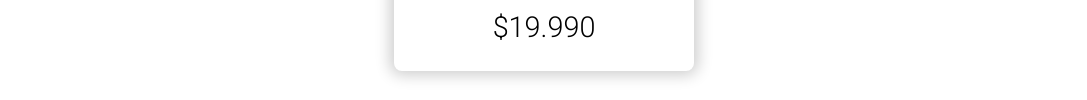
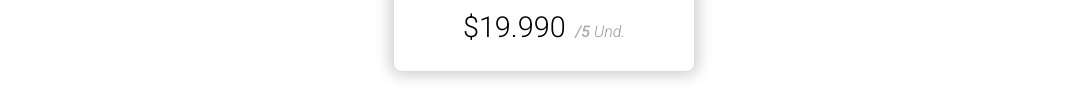
Before and after one commit to Victor-Benitez-Contreras/1componentxday-01, a plain HTML site: page 01-Lunes/index.html in a window 1280 px wide. Shown: the part 778-878 px from the top of the page, without its empty margins (96-1183 px from the left). Drawn offline with Linux system fonts and the light colour scheme.

Commit message:
componente día lunes corregido y completado

```diff
--- a/01-Lunes/estilos.css
+++ b/01-Lunes/estilos.css
@@ -141,11 +141,30 @@ img {
     justify-content: center;
 }
 
-
-
+.precio__stock{
+    display: inline-block;
+    width: 90%;
+    text-align: center;
+    margin: auto;
+}
 .precio{
     font-weight: lighter;
     font-size: 1.8rem;
+    display: inline-block;
+    padding: 0rem 0.3rem;
+    color: black;
+}
+.stock{
+    display: inline-block;
+    margin: 0rem;
+    padding: 0rem 0.3rem;
+    font-style: italic;
+    font-weight: lighter;
+    color: #999;
+}
+.stock span{
+    color: #aaa;
+    font-weight: 400;
 }
 
 
--- a/01-Lunes/index.html
+++ b/01-Lunes/index.html
@@ -23,12 +23,12 @@
         </div>
     </header>
 
-<!-----------------------  inicio de componente --------------------------->
+<!-----------------------------  inicio de componente  --------------------------->
 
     <div class="caja__desafio">
         <div class="carta">
             <div class="img-carta">
-                <img src="mouse.png" alt="imagen de mouse" srcset="">
+                <img src="mouse.png" alt="imagen de mouse">
             </div>
             <div class="contenido">
                 <h3 class="nombre__p">Mouse Logitech</h3>
@@ -39,12 +39,14 @@
                     <div class="color"></div>
                     <div class="color"></div>
                 </div>
-               <h5 class="precio">$19.990</h5>
+                <div class="precio__stock">
+                    <h5 class="precio">$19.990</h5><p class="stock"><span>/5</span> Und.</p>
+                </div>
             </div>
         </div>
     </div>
 
-<!-----------------------  inicio de componente --------------------------->
+<!------------------------------  inicio de componente  --------------------------->
 
     <footer>
         <p>Desarrollado con ❤ </p>
```
